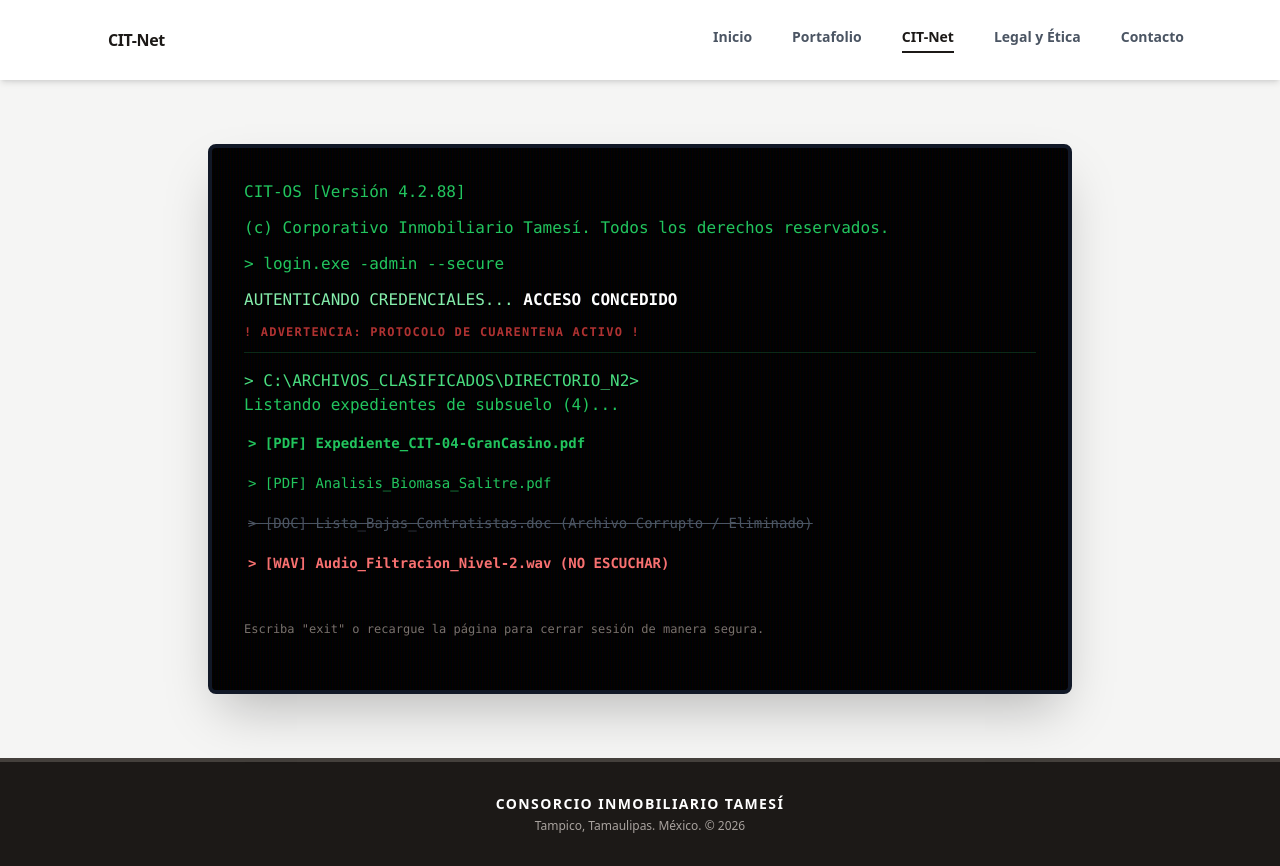
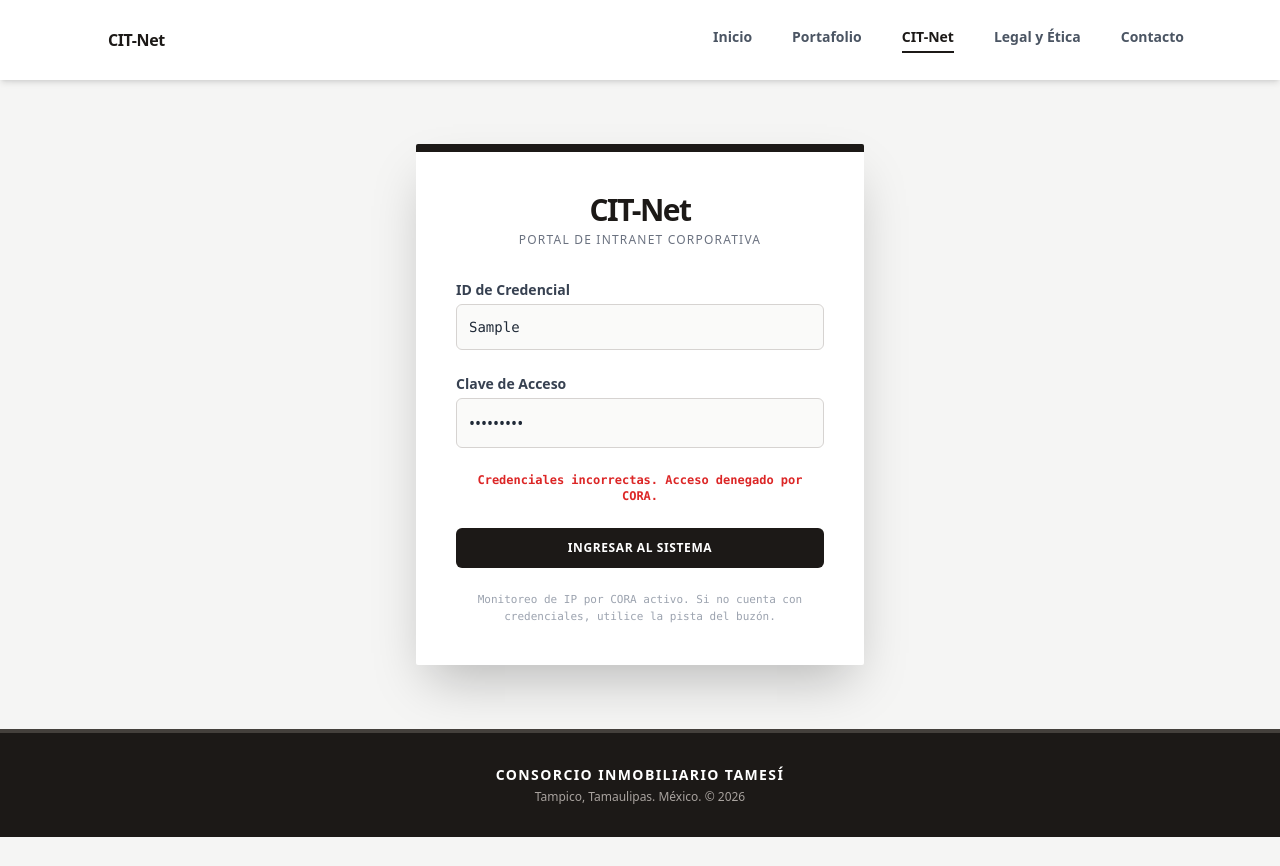
Before and after one commit to hazelh-coder/proyecto, a plain HTML site: page reclutamiento.html in a window 1280 px wide. Both pictures are taken after typing "Sample", "Sample123" into the empty fields and a click on the button "INGRESAR AL SISTEMA". After the commit the page ends 837 px from the top, so only its background shows below. Drawn offline with nearby package versions, Linux system fonts and the light colour scheme.

Commit message:
Add files via upload

```diff
--- a/reclutamiento.html
+++ b/reclutamiento.html
@@ -32,6 +32,7 @@
     <main class="flex-grow max-w-4xl mx-auto px-4 py-16 w-full flex items-center justify-center">
 
         <!-- Pantalla de Login Limpia -->
+        <!-- Pantalla de Login -->
         <div id="login-screen" class="bg-white p-10 max-w-md w-full shadow-2xl border-t-8 border-stone-900 rounded-sm">
             <div class="text-center mb-8">
                 <h2 class="text-3xl font-extrabold text-stone-900 tracking-tighter">CIT-Net</h2>
@@ -40,20 +41,24 @@
 
             <form onsubmit="handleLogin(event)" class="space-y-6">
                 <div>
-                    <label class="block text-sm font-bold text-gray-700 mb-1">ID de Credencial o Contraseña</label>
-                    <input type="text" id="login-id" class="w-full bg-stone-50 border border-stone-300 p-3 rounded-md focus:ring-2 focus:ring-stone-800 outline-none font-mono text-sm" placeholder="Ej. CIT-00 o CORA-7734" required>
+                    <label class="block text-sm font-bold text-gray-700 mb-1">ID de Credencial</label>
+                    <!-- Añadimos id="login-id" -->
+                    <input type="text" id="login-id" class="w-full bg-stone-50 border border-stone-300 p-3 rounded-md focus:ring-2 focus:ring-stone-800 outline-none font-mono text-sm" placeholder="Ej. 277" required>
                 </div>
                 <div>
                     <label class="block text-sm font-bold text-gray-700 mb-1">Clave de Acceso</label>
+                    <!-- Añadimos id="login-pass" -->
                     <input type="password" id="login-pass" class="w-full bg-stone-50 border border-stone-300 p-3 rounded-md focus:ring-2 focus:ring-stone-800 outline-none" placeholder="••••••••" required>
                 </div>
+                <!-- Mensaje de error oculto si fallan los datos -->
+                <p id="error-msg" class="hidden text-xs text-red-600 font-mono font-bold text-center">Credenciales incorrectas. Acceso denegado por CORA.</p>
+
                 <button type="submit" class="w-full bg-stone-900 text-white font-bold py-3 rounded-md hover:bg-black transition-colors uppercase tracking-wider text-xs">
                     Ingresar al Sistema
                 </button>
             </form>
             <div class="mt-6 text-center text-[11px] text-gray-400 font-mono">Monitoreo de IP por CORA activo. Si no cuenta con credenciales, utilice la pista del buzón.</div>
         </div>
-
         <!-- Terminal MS-DOS Retro (Se revela al logearse) -->
         <div id="terminal-screen" class="hidden w-full h-[550px] bg-black text-green-500 font-mono p-8 relative overflow-hidden rounded-lg border-4 border-gray-900 shadow-2xl">
             <div class="crt-effect"></div>
@@ -67,17 +72,32 @@
 
                 <div class="pt-4 border-t border-green-900/50">
                     <p class="text-green-400">> C:\ARCHIVOS_CLASIFICADOS\DIRECTORIO_N2></p>
-                    <p class="mb-3">Listando expedientes de subsuelo (4)...</p>
+                    <p class="mb-3">Listando expedientes de subsuelo (5)...</p>
 
                     <ul class="space-y-3 text-xs md:text-sm">
                         <li>
-                            <a href="assets/pdf/Expediente CIT-04 Gran Casino.pdf" target="_blank" class="hover:bg-green-500 hover:text-black p-1 transition-colors font-bold block">
-                                > [PDF] Expediente_CIT-04-GranCasino.pdf
+                            <a href="assets/pdf/entidad-eco-norte.pdf" target="_blank" class="hover:bg-green-500 hover:text-black p-1 transition-colors font-bold block">
+                                > [PDF] Expediente_Anomalia_CIT-04-EcoNorte.pdf
                             </a>
                         </li>
                         <li>
-                            <a href="assets/pdf/Expediente CIT-08 Banco.pdf" target="_blank" class="hover:bg-green-500 hover:text-black p-1 transition-colors block">
-                                > [PDF] Analisis_Biomasa_Salitre.pdf
+                            <a href="assets/pdf/entidad-espejismo.pdf" target="_blank" class="hover:bg-green-500 hover:text-black p-1 transition-colors block">
+                                > [PDF] Expediente_Anomalia_CIT-04_El_Espejismo_de_Oro.pdf
+                            </a>
+                        </li>
+                        <li>
+                            <a href="assets/pdf/entidad-fachada.pdf" target="_blank" class="hover:bg-green-500 hover:text-black p-1 transition-colors block">
+                                > [PDF] Expediente_Anomalia_CIT-04_La_Fachada.pdf
+                            </a>
+                        </li>
+                        <li>
+                            <a href="assets/pdf/entidad-litigio.pdf" target="_blank" class="hover:bg-green-500 hover:text-black p-1 transition-colors block">
+                                > [PDF] Expediente_Anomalia_CIT-04_El_Litigio.pdf
+                            </a>
+                        </li>
+                        <li>
+                            <a href="assets/pdf/entidad-salitre.pdf" target="_blank" class="hover:bg-green-500 hover:text-black p-1 transition-colors block">
+                                > [PDF] Expediente_Anomalia_CIT-04_El_Salitre.pdf
                             </a>
                         </li>
                         <li>
@@ -109,9 +129,19 @@
     <script>
         function handleLogin(event) {
             event.preventDefault();
-            // Ocultar pantalla de login y mostrar terminal MS-DOS
-            document.getElementById('login-screen').classList.add('hidden');
-            document.getElementById('terminal-screen').classList.remove('hidden');
+
+            const ingresadoId = document.getElementById('login-id').value.trim();
+            const ingresadoPass = document.getElementById('login-pass').value.trim();
+            const errorMsg = document.getElementById('error-msg');
+
+            // Validar estrictamente ID: "277" y Contraseña: "teveo"
+            if (ingresadoId === "277" && ingresadoPass === "teveo") {
+                document.getElementById('login-screen').classList.add('hidden');
+                document.getElementById('terminal-screen').classList.remove('hidden');
+            } else {
+                // Mostrar mensaje de error si fallan
+                errorMsg.classList.remove('hidden');
+            }
         }
     </script>
 </body>
```
Also changed, not shown: 5 other files.
